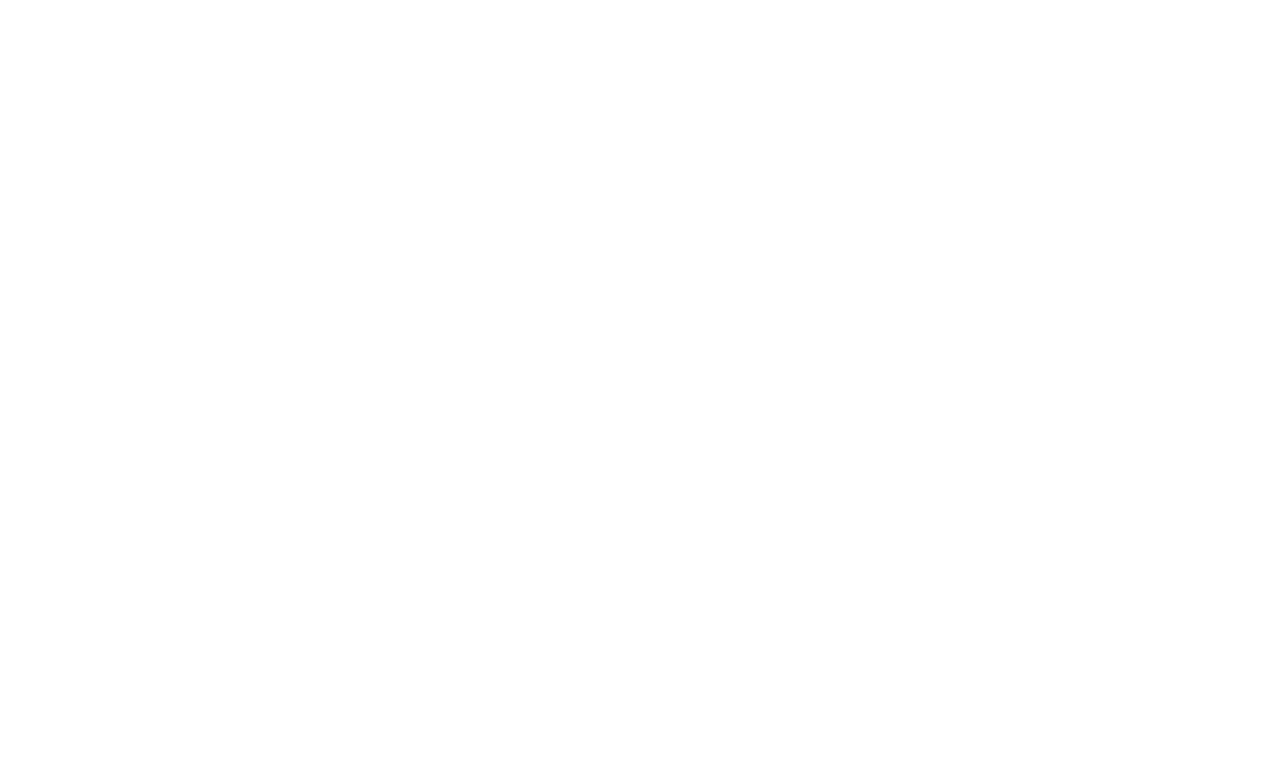
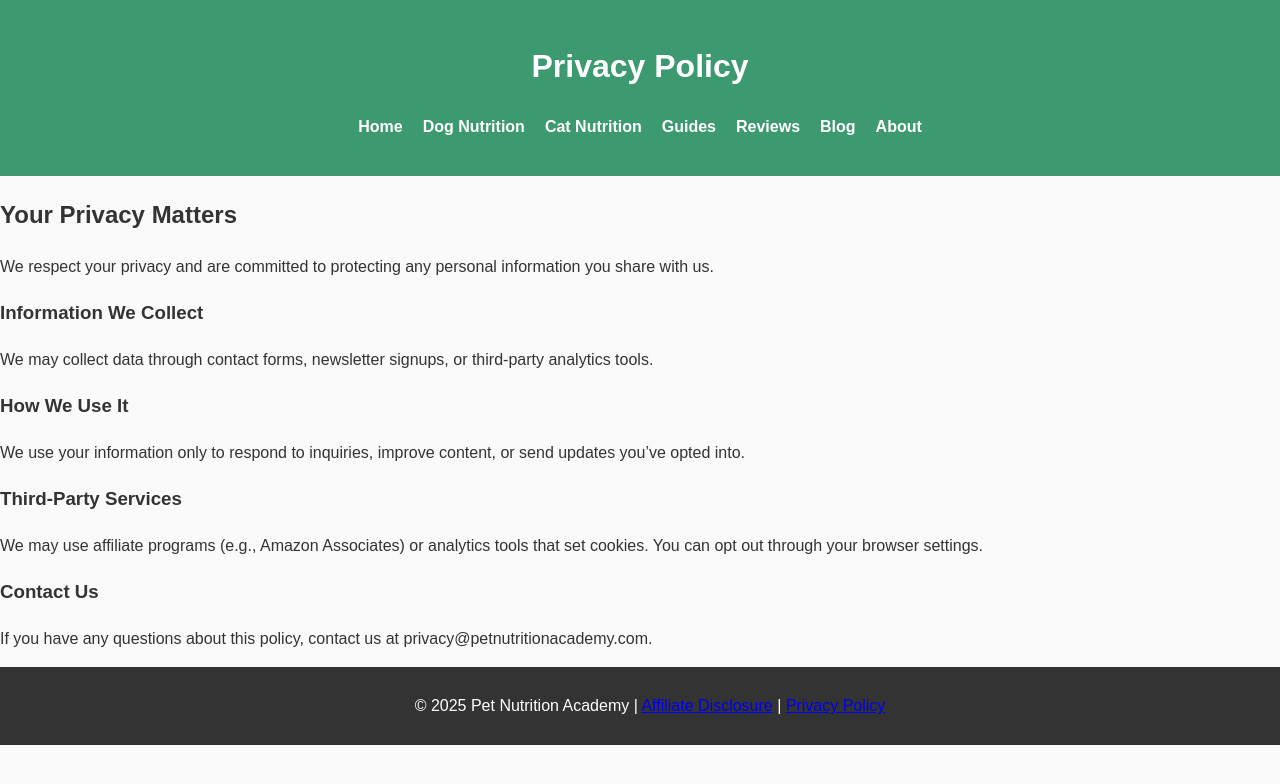
Before and after one commit to fustesh/pet-nutrition-academy, a plain HTML site: page privacy.html in a window 1280 px wide. Drawn offline with Linux system fonts and the light colour scheme.

Commit message:
Update privacy.html

```diff
--- a/privacy.html
+++ b/privacy.html
@@ -1 +1,48 @@
-<!-- Placeholder for privacy.html -->
+<!DOCTYPE html>
+<html lang="en">
+<head>
+  <meta charset="UTF-8">
+  <meta name="viewport" content="width=device-width, initial-scale=1.0">
+  <title>Privacy Policy | Pet Nutrition Academy</title>
+  <link rel="stylesheet" href="style.css">
+</head>
+<body>
+  <header>
+    <h1>Privacy Policy</h1>
+    <nav>
+      <ul>
+        <li><a href="index.html">Home</a></li>
+        <li><a href="dog-nutrition.html">Dog Nutrition</a></li>
+        <li><a href="cat-nutrition.html">Cat Nutrition</a></li>
+        <li><a href="guides.html">Guides</a></li>
+        <li><a href="reviews.html">Reviews</a></li>
+        <li><a href="blog.html">Blog</a></li>
+        <li><a href="about.html">About</a></li>
+      </ul>
+    </nav>
+  </header>
+
+  <main>
+    <section>
+      <h2>Your Privacy Matters</h2>
+      <p>We respect your privacy and are committed to protecting any personal information you share with us.</p>
+
+      <h3>Information We Collect</h3>
+      <p>We may collect data through contact forms, newsletter signups, or third-party analytics tools.</p>
+
+      <h3>How We Use It</h3>
+      <p>We use your information only to respond to inquiries, improve content, or send updates you’ve opted into.</p>
+
+      <h3>Third-Party Services</h3>
+      <p>We may use affiliate programs (e.g., Amazon Associates) or analytics tools that set cookies. You can opt out through your browser settings.</p>
+
+      <h3>Contact Us</h3>
+      <p>If you have any questions about this policy, contact us at privacy@petnutritionacademy.com.</p>
+    </section>
+  </main>
+
+  <footer>
+    <p>&copy; 2025 Pet Nutrition Academy | <a href="disclaimer.html">Affiliate Disclosure</a> | <a href="privacy.html">Privacy Policy</a></p>
+  </footer>
+</body>
+</html>
```
